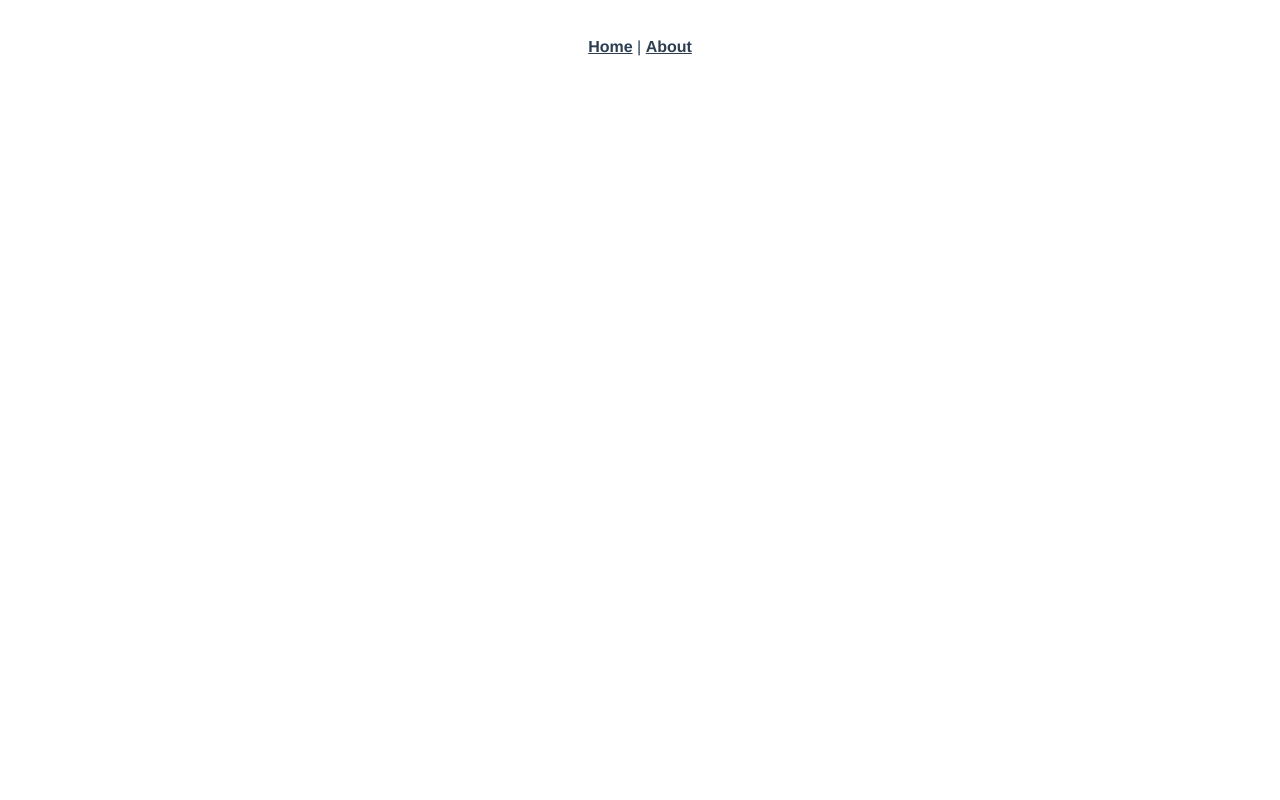
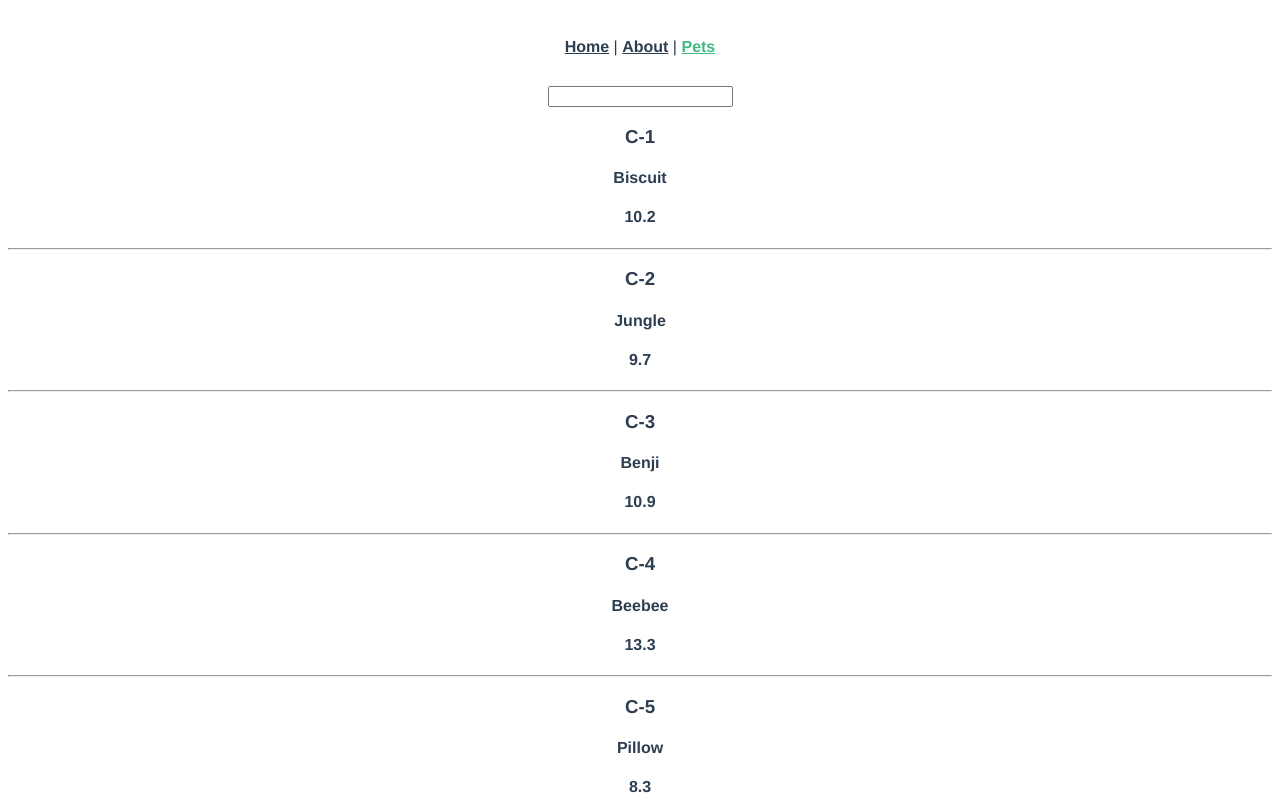
Before and after one commit to adrieldeguzman-siteminder/poc-playground, a Vue app: page /pets in a window 1280 px wide. Shown: the top 800 px of the page. Built offline with nearby package versions, Linux system fonts and the light colour scheme.

Commit message:
feat(pets): add basic components for pets listing

```diff
--- a/src/App.vue
+++ b/src/App.vue
@@ -2,7 +2,8 @@
   <div id="app">
     <div id="nav">
       <router-link to="/">Home</router-link> |
-      <router-link to="/about">About</router-link>
+      <router-link to="/about">About</router-link> |
+      <router-link to="/pets">Pets</router-link>
     </div>
     <router-view/>
   </div>
--- /dev/null
+++ b/src/components/pets/PetFilter.vue
@@ -0,0 +1,26 @@
+<script lang="ts">
+import { defineComponent, ref, watch } from '@vue/composition-api'
+
+export default defineComponent({
+  emits: ['filterUpdated'],
+  setup (_, { emit }) {
+    const petName = ref('')
+    watch(petName, (value) => {
+      setTimeout(() => {
+        if (petName.value === value) {
+          emit('filterUpdated', value)
+        }
+      }, 500)
+    })
+
+    return {
+      petName
+    }
+  }
+})
+</script>
+<template>
+  <div class="pet-filter">
+    <input type="text" v-model="petName">
+  </div>
+</template>
--- /dev/null
+++ b/src/components/pets/PetItem.vue
@@ -0,0 +1,24 @@
+<script lang="ts">
+import { defineComponent, PropType } from '@vue/composition-api'
+import { Pet } from '@/utils/pets'
+
+export default defineComponent({
+  props: {
+    pet: {
+      required: true,
+      type: Object as PropType<Pet>
+    }
+  },
+  setup () {
+    return {}
+  }
+})
+</script>
+<template>
+  <div class="pet-item">
+    <h3>{{ pet.id }}</h3>
+    <h4>{{ pet.name }}</h4>
+    <h4>{{ pet.weight }}</h4>
+    <hr>
+  </div>
+</template>
--- /dev/null
+++ b/src/components/pets/PetList.vue
@@ -0,0 +1,30 @@
+<script lang="ts">
+import { defineComponent, PropType } from '@vue/composition-api'
+import PetItem from '@/components/pets/PetItem.vue'
+import { Pet } from '@/utils/pets'
+
+export default defineComponent({
+  components: {
+    PetItem
+  },
+  props: {
+    pets: {
+      type: Array as PropType<Pet[]>,
+      required: true
+    }
+  },
+  setup () {
+    return {
+    }
+  }
+})
+</script>
+<template>
+  <div class="pet-list">
+    <pet-item
+      v-for="pet in pets"
+      :key="pet.id"
+      :pet="pet"
+    />
+  </div>
+</template>
--- a/src/router/index.ts
+++ b/src/router/index.ts
@@ -17,6 +17,14 @@ const routes: Array<RouteConfig> = [
     // this generates a separate chunk (about.[hash].js) for this route
     // which is lazy-loaded when the route is visited.
     component: () => import(/* webpackChunkName: "about" */ '../views/About.vue')
+  },
+  {
+    path: '/pets',
+    name: 'Pets',
+    // route level code-splitting
+    // this generates a separate chunk (about.[hash].js) for this route
+    // which is lazy-loaded when the route is visited.
+    component: () => import(/* webpackChunkName: "about" */ '@/views/Pets.vue')
   }
 ]
 
--- /dev/null
+++ b/src/utils/pets.ts
@@ -0,0 +1,133 @@
+export default [
+  {
+    id: 'C-1',
+    name: 'Biscuit',
+    weight: 10.2
+  },
+  {
+    id: 'C-2',
+    name: 'Jungle',
+    weight: 9.7
+  },
+  {
+    id: 'C-3',
+    name: 'Benji',
+    weight: 10.9
+  },
+  {
+    id: 'C-4',
+    name: 'Beebee',
+    weight: 13.3
+  },
+  {
+    id: 'C-5',
+    name: 'Pillow',
+    weight: 8.3
+  },
+  {
+    id: 'C-6',
+    name: 'Buddy',
+    weight: 9.2
+  },
+  {
+    id: 'C-7',
+    name: 'Mini',
+    weight: 5.2
+  },
+  {
+    id: 'D-1',
+    name: 'Danton',
+    weight: 50.4
+  },
+  {
+    id: 'D-2',
+    name: 'Archy',
+    weight: 19.9
+  },
+  {
+    id: 'D-3',
+    name: 'Otis',
+    weight: 50.4
+  },
+  {
+    id: 'D-4',
+    name: 'Luna',
+    weight: 75.4
+  },
+  {
+    id: 'D-5',
+    name: 'Canela',
+    weight: 100.4
+  },
+  {
+    id: 'D-6',
+    name: 'Mehla',
+    weight: 90.3
+  },
+  {
+    id: 'D-7',
+    name: 'Rainier McCheddarton',
+    weight: 70.4
+  },
+  {
+    id: 'D-8',
+    name: 'Pax',
+    weight: 52.7
+  },
+  {
+    id: 'D-9',
+    name: 'Lucie',
+    weight: 44.7
+  },
+  {
+    id: 'S-1',
+    name: 'Lazer',
+    weight: 15.7
+  },
+  {
+    id: 'S-2',
+    name: 'Switchblade',
+    weight: 20.7
+  },
+  {
+    id: 'S-3',
+    name: 'Steve',
+    weight: 20.4
+  },
+  {
+    id: 'S-4',
+    name: 'Pluto',
+    weight: 66.1
+  },
+  {
+    id: 'R-1',
+    name: 'Pip',
+    weight: 3.7
+  },
+  {
+    id: 'R-2',
+    name: 'Sweetums',
+    weight: 4.6
+  },
+  {
+    id: 'R-3',
+    name: 'Jerry',
+    weight: 5.5
+  },
+  {
+    id: 'R-4',
+    name: 'Jason',
+    weight: 2.7
+  },
+  {
+    id: 'R-5',
+    name: 'Peep',
+    weight: 6.5
+  }
+]
+
+export interface Pet {
+  id: string,
+  name: string,
+  weight: number
+}
--- /dev/null
+++ b/src/views/Pets.vue
@@ -0,0 +1,43 @@
+<script lang="ts">
+import { defineComponent, ref, onMounted, computed } from '@vue/composition-api'
+import pets, { Pet } from '@/utils/pets'
+import PetList from '@/components/pets/PetList.vue'
+import PetFilter from '@/components/pets/PetFilter.vue'
+
+const fetchPets = (): Promise<Pet[]> => new Promise(resolve => {
+  setTimeout(() => {
+    resolve(pets)
+  }, 1000)
+})
+
+export default defineComponent({
+  components: {
+    PetList,
+    PetFilter
+  },
+  setup () {
+    const pets = ref<Pet[]>([])
+    const getPets = async () => {
+      pets.value = await fetchPets()
+    }
+    onMounted(getPets)
+
+    const petFilter = ref('')
+    const setFilter = (filter: string) => {
+      petFilter.value = filter
+    }
+    const filteredPets = computed(() => pets.value.filter(pet => pet.name.toLowerCase().includes(petFilter.value.toLowerCase())))
+
+    return {
+      filteredPets,
+      setFilter
+    }
+  }
+})
+</script>
+<template>
+  <div class="pets">
+    <pet-filter @filterUpdated="setFilter"/>
+    <pet-list :pets="filteredPets"/>
+  </div>
+</template>
```
